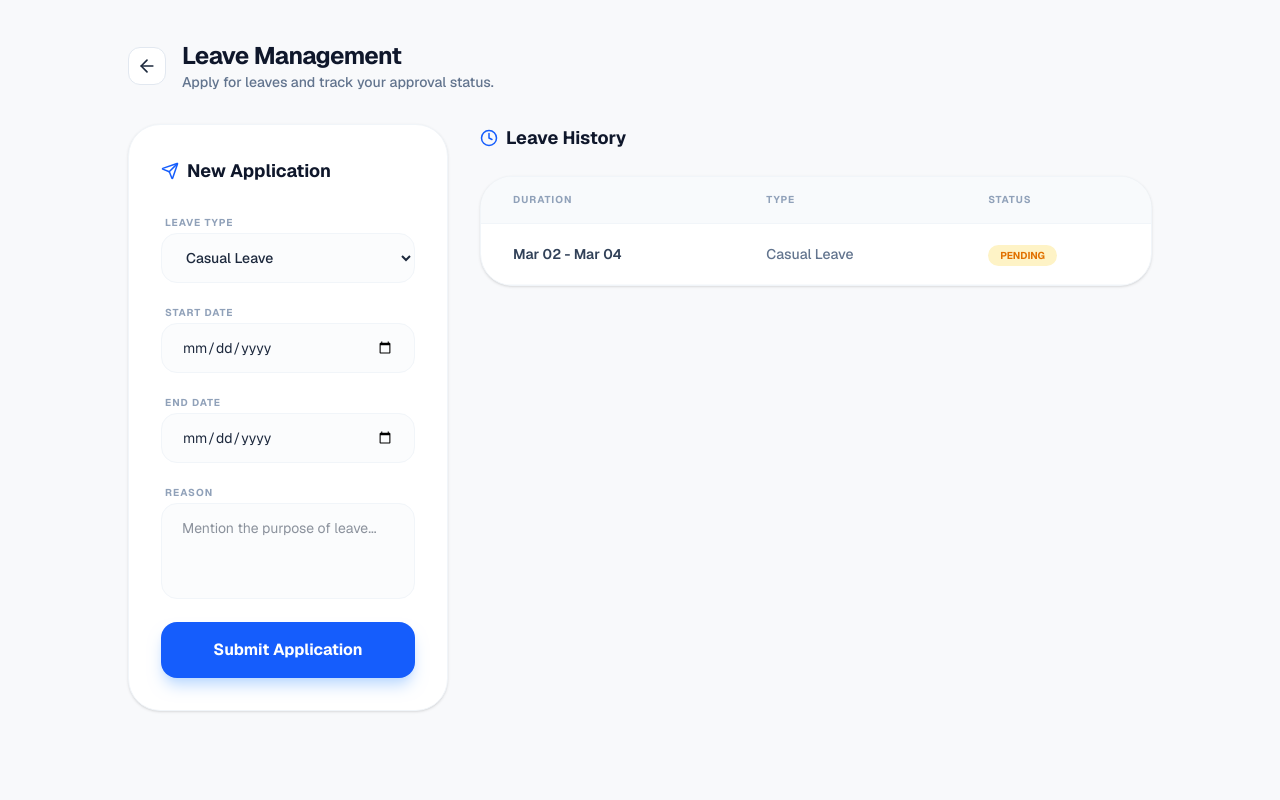
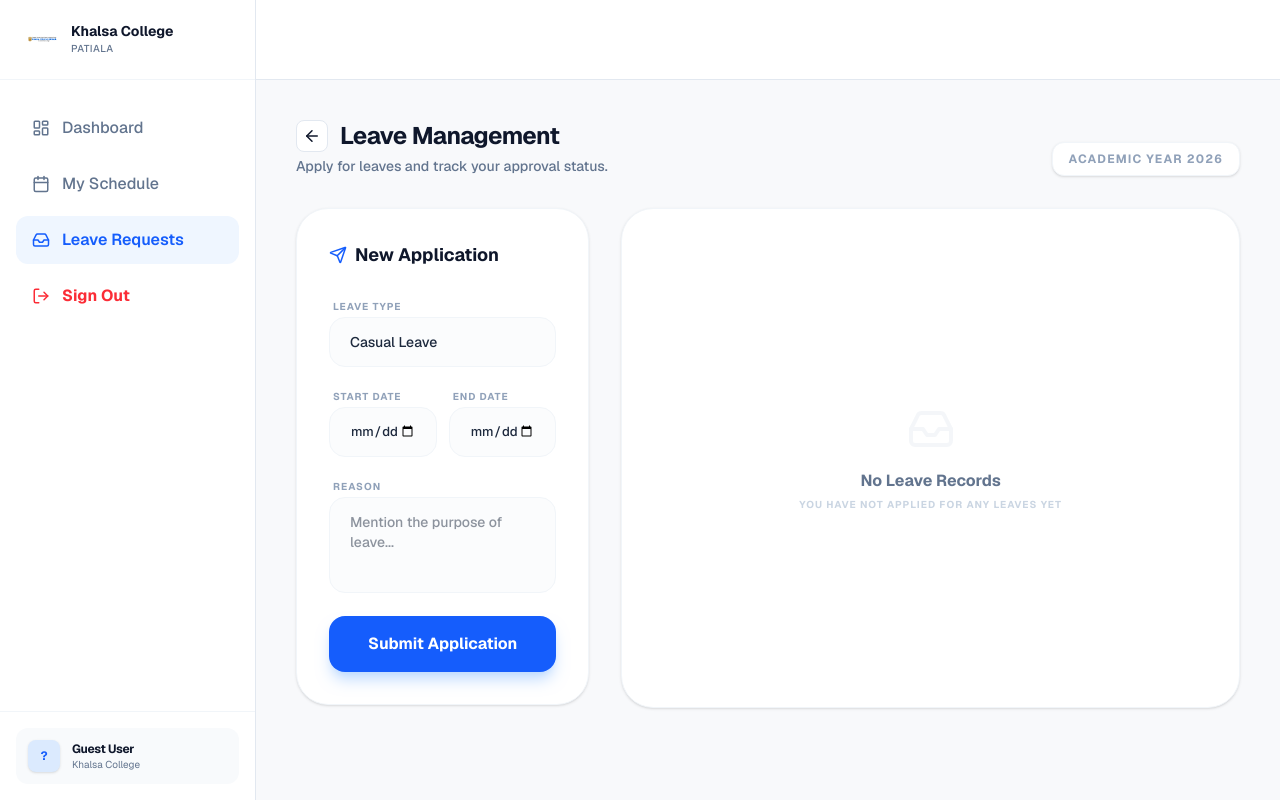
Before and after one commit to Dhruv26-k/kcp-attendance-system, a Next.js app in the folder attendance-frontend/: page /faculty/leaves in a window 1280 px wide. Built offline with nearby package versions, Linux system fonts and the light colour scheme; no server answers.

Commit message:
UI: Removed fake mock data from Dashboard and Leave Management pages

```diff
--- a/attendance-frontend/src/app/faculty/dashboard/page.js
+++ b/attendance-frontend/src/app/faculty/dashboard/page.js
@@ -10,14 +10,12 @@ import {
 
 export default function FacultyDashboard() {
   const [isSidebarOpen, setIsSidebarOpen] = useState(false);
-  const [isProfileOpen, setIsProfileOpen] = useState(false); // Controls the profile dropdown
+  const [isProfileOpen, setIsProfileOpen] = useState(false);
 
   // --- BACKEND CONNECTION STATES ---
   const [isLoading, setIsLoading] = useState(true);
   const [facultyData, setFacultyData] = useState(null);
-  const [stats, setStats] = useState({
-    totalPresent: 0
-  });
+  const [stats, setStats] = useState({ totalPresent: 0 });
   const [recentActivity, setRecentActivity] = useState([]);
 
   // --- LOGOUT LOGIC ---
@@ -40,8 +38,11 @@ export default function FacultyDashboard() {
             email: "arshdeep.s@khalsacollege.edu.in",
             phone: "+91 98765-43210"
           });
-          setStats({ totalPresent: 14 }); // Removed extra mock stats
-          setRecentActivity([{ date: "Feb 26, 2026", timeIn: "09:02 AM", status: "Present" }]);
+
+          // FAKE DATA COMPLETELY CLEARED HERE:
+          setStats({ totalPresent: 0 });
+          setRecentActivity([]);
+
           setIsLoading(false);
           return;
         }
@@ -101,8 +102,6 @@ export default function FacultyDashboard() {
             <Inbox size={18} /> Leave Requests
           </Link>
 
-          {/* Settings link removed from here */}
-
           <button
             onClick={handleLogout}
             className="w-full flex items-center gap-3 px-4 py-3 text-red-500 hover:bg-red-50 rounded-xl font-bold transition-colors mt-auto"
@@ -130,7 +129,7 @@ export default function FacultyDashboard() {
       </aside>
 
       {/* 2. MAIN CONTENT */}
-      <div className="flex-1 flex flex-col overflow-hidden">
+      <div className="flex-1 flex flex-col overflow-hidden relative">
 
         <header className="h-20 bg-white border-b border-slate-200 flex items-center justify-between px-6 md:px-10 z-10">
           <button onClick={() => setIsSidebarOpen(true)} className="md:hidden p-2 hover:bg-slate-50 rounded-lg text-slate-600 transition-colors">
@@ -140,7 +139,6 @@ export default function FacultyDashboard() {
           <div className="flex items-center gap-4 ml-auto relative">
             <button className="text-slate-400 hover:text-slate-600 relative p-2 transition-colors">
               <Bell size={20} />
-              <span className="absolute top-2 right-2 w-2 h-2 bg-red-500 rounded-full border-2 border-white"></span>
             </button>
 
             {/* PROFILE DROPDOWN TRIGGER */}
@@ -184,7 +182,6 @@ export default function FacultyDashboard() {
                 </div>
               </div>
             )}
-
           </div>
         </header>
 
@@ -205,7 +202,7 @@ export default function FacultyDashboard() {
               </div>
             </div>
 
-            {/* Stats Grid - Now only shows Total Present */}
+            {/* Stats Grid */}
             <div className="grid grid-cols-1 md:grid-cols-3 gap-4 md:gap-6">
               <div className={`bg-white p-6 rounded-[24px] border border-slate-100 shadow-sm transition-all flex items-center justify-between ${isLoading ? "opacity-50" : "opacity-100"}`}>
                 <div>
@@ -275,14 +272,21 @@ export default function FacultyDashboard() {
                 </div>
               ) : (
                 <div className="py-24 flex flex-col items-center justify-center text-slate-300 italic">
-                  <Inbox size={48} className="mb-4 opacity-10" />
-                  <p className="text-sm font-medium">No records found for the current month.</p>
+                  <Inbox size={48} className="mb-4 opacity-20" />
+                  <p className="text-sm font-bold text-slate-400 mt-2">No records found for the current month.</p>
                 </div>
               )}
             </div>
 
           </div>
         </main>
+
+        {/* Mobile Nav */}
+        <div className="md:hidden fixed bottom-0 left-0 right-0 bg-white border-t border-slate-200 px-6 py-4 flex justify-around items-center z-50 rounded-t-[32px] shadow-[0_-10px_30px_rgba(0,0,0,0.05)]">
+          <Link href="/faculty/dashboard" className="flex flex-col items-center gap-1 text-blue-600"><LayoutDashboard size={20} /><span className="text-[10px] font-bold uppercase tracking-tight">Home</span></Link>
+          <Link href="/faculty/schedule" className="flex flex-col items-center gap-1 text-slate-400"><Calendar size={20} /><span className="text-[10px] font-bold uppercase tracking-tight">Schedule</span></Link>
+          <Link href="/faculty/leaves" className="flex flex-col items-center gap-1 text-slate-400"><Inbox size={20} /><span className="text-[10px] font-bold uppercase tracking-tight">Leaves</span></Link>
+        </div>
       </div>
     </div>
   );
--- a/attendance-frontend/src/app/faculty/leaves/page.js
+++ b/attendance-frontend/src/app/faculty/leaves/page.js
@@ -2,11 +2,21 @@
 
 import { useState, useEffect } from "react";
 import Link from "next/link";
-import { Send, Clock, Calendar, CheckCircle, XCircle, Loader2, ArrowLeft } from "lucide-react";
+import Image from "next/image";
+import {
+  Send, Clock, Loader2, ArrowLeft,
+  LayoutDashboard, Calendar, Bell,
+  Menu, X, Inbox, LogOut
+} from "lucide-react";
 
 export default function LeaveManagement() {
+  const [isSidebarOpen, setIsSidebarOpen] = useState(false);
   const [isSubmitting, setIsSubmitting] = useState(false);
+
+  // Real Backend State
   const [leaveHistory, setLeaveHistory] = useState([]);
+  const [facultyData, setFacultyData] = useState(null);
+  const [isLoading, setIsLoading] = useState(true);
 
   // Form States
   const [formData, setFormData] = useState({
@@ -15,6 +25,52 @@ export default function LeaveManagement() {
     endDate: "",
     reason: ""
   });
+
+  // --- LOGOUT LOGIC ---
+  const handleLogout = () => {
+    localStorage.removeItem("loggedInFacultyId");
+    window.location.href = "/faculty/login";
+  };
+
+  // --- FETCH DATA ON LOAD ---
+  useEffect(() => {
+    const fetchAllData = async () => {
+      try {
+        const userId = localStorage.getItem("loggedInFacultyId") || "temp-id-123";
+
+        // --- MOCK BYPASS LOGIC ---
+        if (userId === "KCP-MOCK-123") {
+          setFacultyData({
+            name: "Prof. Arshdeep Singh",
+            department: "Computer Science"
+          });
+          setLeaveHistory([]); // Ensure empty state for the screenshot request
+          setIsLoading(false);
+          return;
+        }
+
+        // --- REAL BACKEND FETCH ---
+        const profileRes = await fetch(`${process.env.NEXT_PUBLIC_API_URL}/api/faculty/profile/${userId}`);
+        if (profileRes.ok) {
+          const profile = await profileRes.json();
+          setFacultyData(profile);
+        }
+
+        // Fetch Leave History later when backend is ready
+        // const leaveRes = await fetch(`${process.env.NEXT_PUBLIC_API_URL}/api/faculty/leaves/${userId}`);
+        // if (leaveRes.ok) {
+        //   const data = await leaveRes.json();
+        //   setLeaveHistory(data);
+        // }
+      } catch (error) {
+        console.error("Data sync error:", error);
+      } finally {
+        setIsLoading(false);
+      }
+    };
+
+    fetchAllData();
+  }, []);
 
   // --- SUBMIT LEAVE TO BACKEND ---
   const handleSubmit = async (e) => {
@@ -32,6 +88,7 @@ export default function LeaveManagement() {
       if (response.ok) {
         alert("Leave request submitted for approval.");
         setFormData({ type: "Casual Leave", startDate: "", endDate: "", reason: "" });
+        // Optionally refresh leave history here
       }
     } catch (error) {
       console.error("Leave submission error:", error);
@@ -41,24 +98,106 @@ export default function LeaveManagement() {
   };
 
   return (
-    <div className="min-h-screen bg-[#f8f9fb] p-6 md:p-10 pb-24 font-sans text-slate-800">
-      <div className="max-w-5xl mx-auto space-y-8">
+    <div className="flex h-screen bg-[#f8f9fb] font-sans text-slate-800 overflow-hidden relative">
 
-        {/* Header */}
-        <div className="flex items-center gap-4">
-          <Link href="/faculty/dashboard" className="p-2 bg-white border border-slate-200 rounded-xl hover:bg-slate-50 transition-colors">
-            <ArrowLeft size={20} />
+      {/* 1. SIDEBAR (Unified Design) */}
+      <aside className={`
+        fixed inset-y-0 left-0 z-50 w-64 bg-white border-r border-slate-200 transform transition-transform duration-300 ease-in-out flex flex-col
+        ${isSidebarOpen ? "translate-x-0" : "-translate-x-full"}
+        md:relative md:translate-x-0 md:flex
+      `}>
+        <div className="h-20 flex items-center justify-between px-6 border-b border-slate-100">
+          <div className="flex items-center gap-3">
+            <Image src="/Logo.png" alt="Logo" width={35} height={35} className="object-contain" />
+            <div className="flex flex-col">
+              <span className="font-bold text-sm text-slate-900 leading-tight">Khalsa College</span>
+              <span className="text-[10px] text-slate-500 font-medium tracking-wider uppercase">Patiala</span>
+            </div>
+          </div>
+          <button onClick={() => setIsSidebarOpen(false)} className="md:hidden text-slate-400 p-1 hover:bg-slate-50 rounded-lg">
+            <X size={20} />
+          </button>
+        </div>
+
+        <nav className="flex-1 px-4 py-6 space-y-2">
+          {/* Dashboard (Inactive) */}
+          <Link href="/faculty/dashboard" className="flex items-center gap-3 px-4 py-3 text-slate-500 hover:bg-slate-50 rounded-xl font-medium transition-colors">
+            <LayoutDashboard size={18} /> Dashboard
           </Link>
+
+          {/* Schedule (Inactive) */}
+          <Link href="/faculty/schedule" className="flex items-center gap-3 px-4 py-3 text-slate-500 hover:bg-slate-50 rounded-xl font-medium transition-colors">
+            <Calendar size={18} /> My Schedule
+          </Link>
+
+          {/* Leaves (Active) */}
+          <Link href="/faculty/leaves" className="flex items-center gap-3 px-4 py-3 bg-blue-50 text-blue-600 rounded-xl font-semibold">
+            <Inbox size={18} /> Leave Requests
+          </Link>
+
+          <button
+            onClick={handleLogout}
+            className="w-full flex items-center gap-3 px-4 py-3 text-red-500 hover:bg-red-50 rounded-xl font-bold transition-colors mt-auto"
+          >
+            <LogOut size={18} /> Sign Out
+          </button>
+        </nav>
+
+        {/* SIDEBAR PROFILE SECTION */}
+        <div className="p-4 border-t border-slate-100">
+           <div className="bg-slate-50 rounded-xl p-3 flex items-center gap-3">
+              <div className="w-8 h-8 bg-blue-100 text-blue-600 rounded-lg flex items-center justify-center font-bold text-xs uppercase shadow-sm">
+                {isLoading ? <Loader2 size={12} className="animate-spin" /> : facultyData ? facultyData.name.charAt(0) : "?"}
+              </div>
+              <div className="overflow-hidden">
+                <p className="text-xs font-bold text-slate-900 truncate tracking-tight">
+                  {isLoading ? "Syncing..." : facultyData ? facultyData.name : "Guest User"}
+                </p>
+                <p className="text-[10px] text-slate-500 truncate">
+                  {facultyData ? facultyData.department : "Khalsa College"}
+                </p>
+              </div>
+           </div>
+        </div>
+      </aside>
+
+      {/* 2. MAIN CONTENT */}
+      <div className="flex-1 flex flex-col overflow-hidden relative">
+
+        {/* HEADER */}
+        <header className="h-20 bg-white border-b border-slate-200 flex items-center justify-between px-6 md:px-10 z-10">
+          <button onClick={() => setIsSidebarOpen(true)} className="md:hidden p-2 hover:bg-slate-50 rounded-lg text-slate-600 transition-colors">
+            <Menu size={24} />
+          </button>
+
+          <div className="flex items-center gap-4 ml-auto relative">
+             {/* Bell and Profile Icon removed, matching the schedule page */}
+          </div>
+        </header>
+
+        <main className="flex-1 overflow-y-auto p-6 md:p-10 pb-24">
+          <div className="max-w-6xl mx-auto space-y-8">
+
+            {/* Page Title */}
+            <div className="flex flex-col md:flex-row justify-between items-start md:items-end gap-4">
                <div>
-            <h1 className="text-2xl font-bold text-slate-900 tracking-tight">Leave Management</h1>
-            <p className="text-slate-500 text-sm font-medium">Apply for leaves and track your approval status.</p>
+                  <h1 className="text-2xl font-bold text-slate-900 tracking-tight flex items-center gap-3">
+                    <Link href="/faculty/dashboard" className="p-1.5 bg-white border border-slate-200 rounded-lg hover:bg-slate-50 transition-colors">
+                      <ArrowLeft size={18} />
+                    </Link>
+                    Leave Management
+                  </h1>
+                  <p className="text-slate-500 mt-1 text-sm font-medium">Apply for leaves and track your approval status.</p>
+               </div>
+               <div className="bg-white px-4 py-2 rounded-xl border border-slate-100 shadow-sm text-xs font-bold text-slate-400 uppercase tracking-widest">
+                  Academic Year 2026
                </div>
             </div>
 
             <div className="grid grid-cols-1 lg:grid-cols-3 gap-8">
 
-          {/* Apply Form */}
-          <div className="lg:col-span-1 bg-white p-8 rounded-[32px] border border-slate-100 shadow-sm h-fit">
+              {/* Left Column: Apply Form (Sticky on Desktop) */}
+              <div className="lg:col-span-1 bg-white p-8 rounded-[32px] border border-slate-100 shadow-sm h-fit sticky top-6">
                 <h2 className="text-lg font-bold text-slate-900 mb-6 flex items-center gap-2">
                    <Send size={18} className="text-blue-600" /> New Application
                 </h2>
@@ -68,7 +207,7 @@ export default function LeaveManagement() {
                     <select
                       value={formData.type}
                       onChange={(e) => setFormData({...formData, type: e.target.value})}
-                  className="w-full px-5 py-3.5 border border-slate-100 rounded-2xl text-sm focus:ring-2 focus:ring-blue-500 outline-none bg-slate-50/50 font-medium"
+                      className="w-full px-5 py-3.5 border border-slate-100 rounded-2xl text-sm focus:ring-2 focus:ring-blue-500 outline-none bg-slate-50/50 font-medium appearance-none"
                     >
                       <option>Casual Leave</option>
                       <option>Medical Leave</option>
@@ -76,14 +215,14 @@ export default function LeaveManagement() {
                     </select>
                   </div>
 
-              <div className="grid grid-cols-1 gap-4">
+                  <div className="grid grid-cols-2 gap-3">
                     <div className="space-y-1.5">
                       <label className="text-[10px] font-bold text-slate-400 uppercase tracking-widest ml-1">Start Date</label>
-                  <input type="date" required onChange={(e) => setFormData({...formData, startDate: e.target.value})} className="w-full px-5 py-3.5 border border-slate-100 rounded-2xl text-sm outline-none bg-slate-50/50" />
+                      <input type="date" required onChange={(e) => setFormData({...formData, startDate: e.target.value})} className="w-full px-5 py-3.5 border border-slate-100 rounded-2xl text-[13px] outline-none bg-slate-50/50 font-medium" />
                     </div>
                     <div className="space-y-1.5">
                       <label className="text-[10px] font-bold text-slate-400 uppercase tracking-widest ml-1">End Date</label>
-                  <input type="date" required onChange={(e) => setFormData({...formData, endDate: e.target.value})} className="w-full px-5 py-3.5 border border-slate-100 rounded-2xl text-sm outline-none bg-slate-50/50" />
+                      <input type="date" required onChange={(e) => setFormData({...formData, endDate: e.target.value})} className="w-full px-5 py-3.5 border border-slate-100 rounded-2xl text-[13px] outline-none bg-slate-50/50 font-medium" />
                     </div>
                   </div>
 
@@ -93,7 +232,7 @@ export default function LeaveManagement() {
                       required
                       placeholder="Mention the purpose of leave..."
                       onChange={(e) => setFormData({...formData, reason: e.target.value})}
-                  className="w-full px-5 py-3.5 border border-slate-100 rounded-2xl text-sm outline-none bg-slate-50/50 h-24 resize-none"
+                      className="w-full px-5 py-3.5 border border-slate-100 rounded-2xl text-sm outline-none bg-slate-50/50 h-24 resize-none font-medium focus:ring-2 focus:ring-blue-500"
                     />
                   </div>
 
@@ -103,12 +242,22 @@ export default function LeaveManagement() {
                 </form>
               </div>
 
-          {/* History Section */}
+              {/* Right Column: History Section */}
               <div className="lg:col-span-2 space-y-6">
-            <h2 className="text-lg font-bold text-slate-900 flex items-center gap-2">
-               <Clock size={18} className="text-blue-600" /> Leave History
-            </h2>
-            <div className="bg-white rounded-[32px] border border-slate-100 shadow-sm overflow-hidden">
+                <div className="bg-white rounded-[32px] border border-slate-100 shadow-sm flex flex-col items-center justify-center p-10 min-h-[500px]">
+                  {isLoading ? (
+                    <div className="text-center flex flex-col items-center">
+                      <Loader2 size={40} className="animate-spin text-blue-600 mb-4" />
+                      <p className="text-slate-400 font-medium tracking-tight">Loading history...</p>
+                    </div>
+                  ) : leaveHistory.length === 0 ? (
+                    <div className="text-center text-slate-300">
+                      <Inbox size={48} className="mx-auto mb-4 opacity-20" />
+                      <h3 className="font-bold text-slate-500 mb-1">No Leave Records</h3>
+                      <p className="text-[10px] font-bold uppercase tracking-widest">You have not applied for any leaves yet</p>
+                    </div>
+                  ) : (
+                    <div className="w-full overflow-hidden self-start">
                        <table className="w-full text-sm text-left">
                           <thead className="text-[10px] text-slate-400 bg-slate-50 uppercase tracking-widest border-b border-slate-100">
                             <tr>
@@ -118,20 +267,25 @@ export default function LeaveManagement() {
                             </tr>
                           </thead>
                           <tbody>
-                    <tr className="border-b border-slate-50 hover:bg-slate-50/50 transition-colors">
-                      <td className="px-8 py-5 font-semibold text-slate-700">Mar 02 - Mar 04</td>
-                      <td className="px-8 py-5 text-slate-500 font-medium">Casual Leave</td>
-                      <td className="px-8 py-5">
-                        <span className="px-3 py-1 bg-amber-100 text-amber-600 rounded-full text-[10px] font-bold uppercase">Pending</span>
-                      </td>
-                    </tr>
+                            {/* Will map leaveHistory data here when backend is connected */}
                           </tbody>
                        </table>
+                    </div>
+                  )}
                 </div>
               </div>
 
             </div>
           </div>
+        </main>
+
+        {/* Mobile Nav */}
+        <div className="md:hidden fixed bottom-0 left-0 right-0 bg-white border-t border-slate-200 px-6 py-4 flex justify-around items-center z-50 rounded-t-[32px] shadow-[0_-10px_30px_rgba(0,0,0,0.05)]">
+          <Link href="/faculty/dashboard" className="flex flex-col items-center gap-1 text-slate-400"><LayoutDashboard size={20} /><span className="text-[10px] font-bold uppercase tracking-tight">Home</span></Link>
+          <Link href="/faculty/schedule" className="flex flex-col items-center gap-1 text-slate-400"><Calendar size={20} /><span className="text-[10px] font-bold uppercase tracking-tight">Schedule</span></Link>
+          <Link href="/faculty/leaves" className="flex flex-col items-center gap-1 text-blue-600"><Inbox size={20} /><span className="text-[10px] font-bold uppercase tracking-tight">Leaves</span></Link>
+        </div>
+      </div>
     </div>
   );
 }
```
Lines whose indentation alone changed are shown as unchanged.
